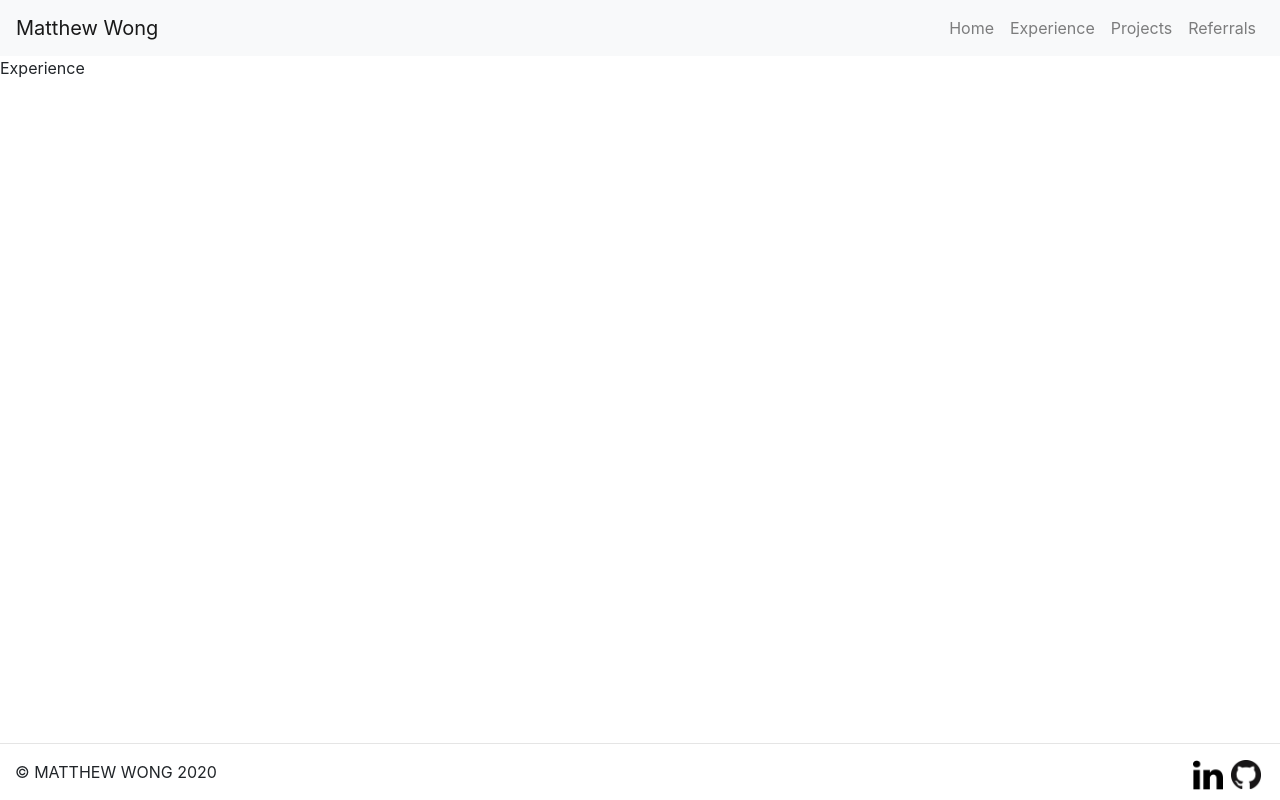
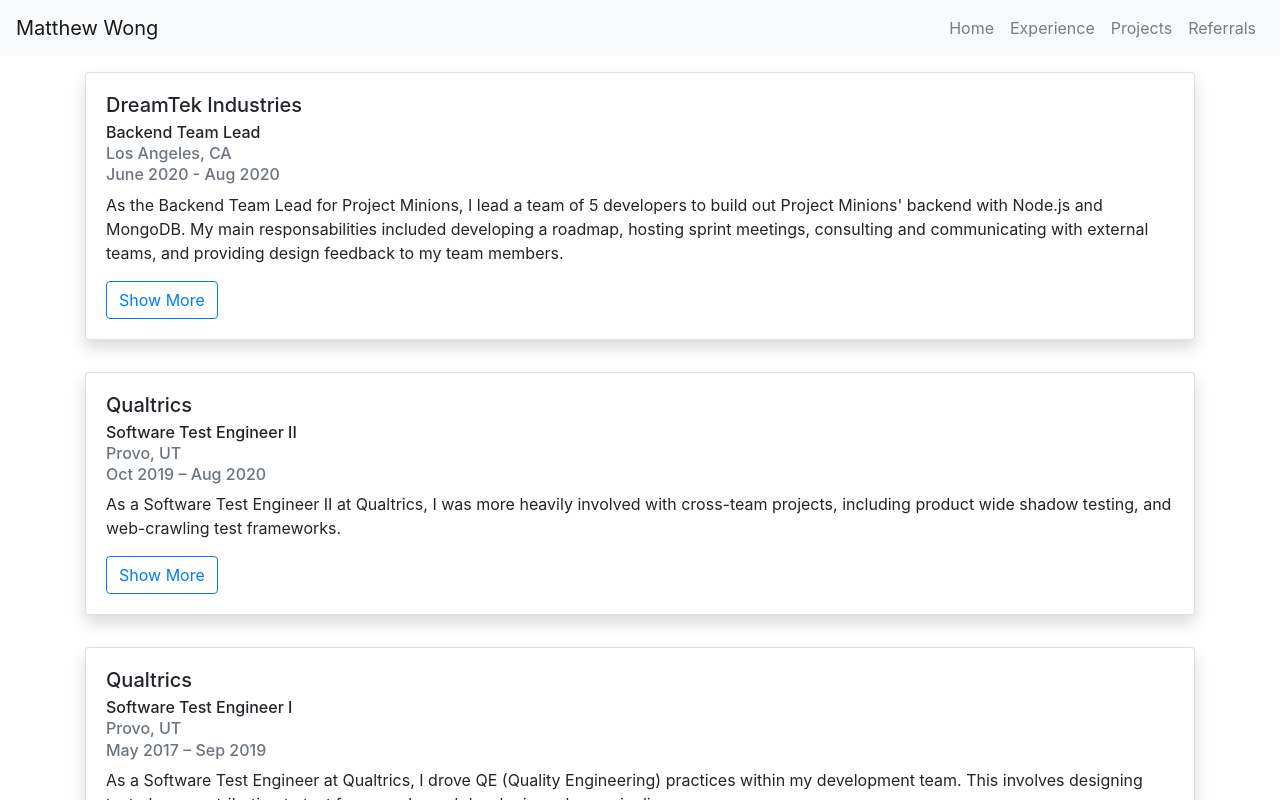
Before and after one commit to mwong33/portfolio, a React (Create React App) app: page /experience in a window 1280 px wide. Shown: the top 800 px of the page. Built offline with nearby package versions, Linux system fonts and the light colour scheme.

Commit message:
Adding experience cards

```diff
--- /dev/null
+++ b/src/components/ExperienceCard.css
@@ -0,0 +1,3 @@
+.card:hover {
+    box-shadow: 5px 10px 20px 1px rgba(0, 0, 0, 0.253)!important;
+}
--- /dev/null
+++ b/src/components/ExperienceCard.js
@@ -0,0 +1,25 @@
+import React from 'react'
+import {Card, Button} from 'react-bootstrap';
+import './ExperienceCard.css'
+
+export default function ExperienceCard({experience}) {
+
+    return (
+        <div className="row">
+            <div className="col-12 mt-3 mb-3">
+                <Card className="shadow">
+                    <Card.Body>
+                        <Card.Title>{ experience.company }</Card.Title>
+                        <Card.Subtitle className="mb-2">{ experience.title }</Card.Subtitle>
+                        <Card.Subtitle className="mb-2 text-muted">{ experience.location }</Card.Subtitle>
+                        <Card.Subtitle className="mb-2 text-muted">{ experience.time }</Card.Subtitle>
+                        <Card.Text>
+                            { experience.summary }
+                        </Card.Text>
+                        <Button variant="outline-primary">Show More</Button>
+                    </Card.Body>
+                </Card>
+            </div>
+        </div>
+    )
+}
--- /dev/null
+++ b/src/data/experience.json
@@ -0,0 +1,30 @@
+[
+    {
+        "company": "DreamTek Industries",
+        "title": "Backend Team Lead",
+        "time": "June 2020 - Aug 2020",
+        "location": "Los Angeles, CA",
+        "summary": "As the Backend Team Lead for Project Minions, I lead a team of 5 developers to build out Project Minions' backend with Node.js and MongoDB. My main responsabilities included developing a roadmap, hosting sprint meetings, consulting and communicating with external teams, and providing design feedback to my team members."
+    },
+    {
+        "company": "Qualtrics",
+        "title": "Software Test Engineer II",
+        "time": "Oct 2019 – Aug 2020",
+        "location": "Provo, UT",
+        "summary": "As a Software Test Engineer II at Qualtrics, I was more heavily involved with cross-team projects, including product wide shadow testing, and web-crawling test frameworks."
+    },
+    {
+        "company": "Qualtrics",
+        "title": "Software Test Engineer I",
+        "time": "May 2017 – Sep 2019",
+        "location": "Provo, UT",
+        "summary": "As a Software Test Engineer at Qualtrics, I drove QE (Quality Engineering) practices within my development team. This involves designing test plans, contributing to test frameworks and developing release pipelines."
+    },
+    {
+        "company": "Qualtrics",
+        "title": "Product Analyst",
+        "time": "Jan 2016 – Apr 2017",
+        "location": "Provo, UT",
+        "summary": "Provided second level support for Qualtrics’ Research Core and Employee Experience Platform. Compiled and provided data regarding the nature and severity of support ticket drivers for product meetings."
+    }
+]
--- a/src/pages/Experience.js
+++ b/src/pages/Experience.js
@@ -1,9 +1,18 @@
 import React from 'react';
+import ExperienceCard from '../components/ExperienceCard.js';
+import Experiences from '../data/experience.json';
 
 export default function Experience() {
+
     return (
-        <div>
-            <p>Experience</p>
+        <div id = "experience">
+            <div className="container">
+                {
+                    Experiences.map((experience, index) => {
+                        return <ExperienceCard key={ index } experience={ experience }/>
+                    })
+                }
+            </div>
         </div>
     )
 }
```
